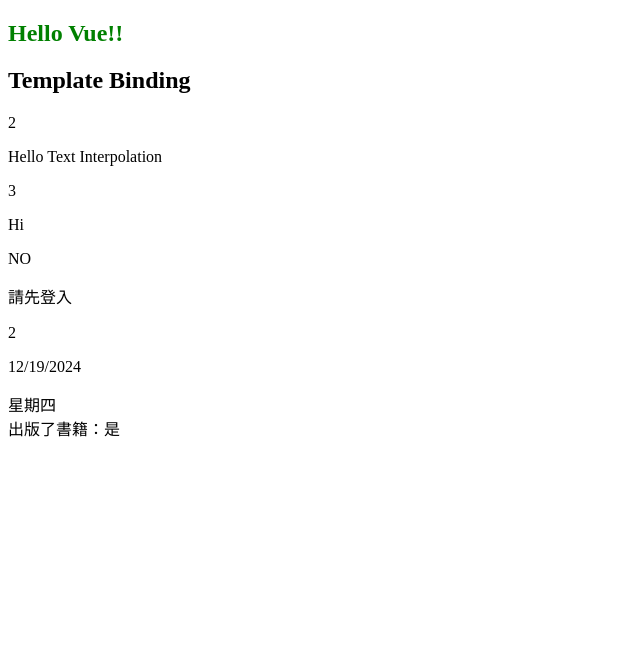
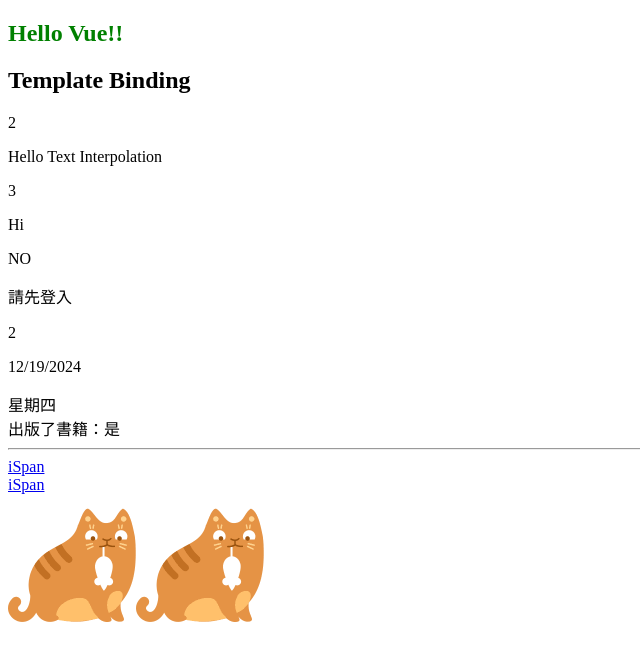
Before and after one commit to HsiaoHungWang/vue-app2024, a Vue app: page / in a window 1280 px wide. Shown: the top 660 px of the page, without its empty margins (0-640 px from the left). Built offline with nearby package versions, Linux system fonts and the light colour scheme.

Commit message:
屬性繫節說明

```diff
--- a/src/components/BindingComponent.vue
+++ b/src/components/BindingComponent.vue
@@ -18,6 +18,9 @@
             'Vue 4 - The Mystery'
         ]
     })
+
+    const iSpanUrl = ref('https://www.ispan.com.tw')
+    const imgUrl = ref('/images/bg3.png')
 
     //console.log(author.value.books.length)
 
@@ -44,7 +47,14 @@
 
      <div>星期{{ week[new Date().getDay()] }}</div>
      <div>出版了書籍：{{ author.books.length > 0 ? "是":"否" }}</div>
+     <hr />
+    <!--屬性繫節-->
+    <a href="https://www.ispan.com.tw">iSpan</a> <br />
+    <!-- v-bind:href="Expression" -->
+    <a v-bind:href="iSpanUrl">iSpan</a><br />
 
+    <img src="/images/bg3.png" />
+    <img :src="imgUrl" />
 
     </div>
 </template>
```
Also changed, not shown: public/images/bg3.png (added).
